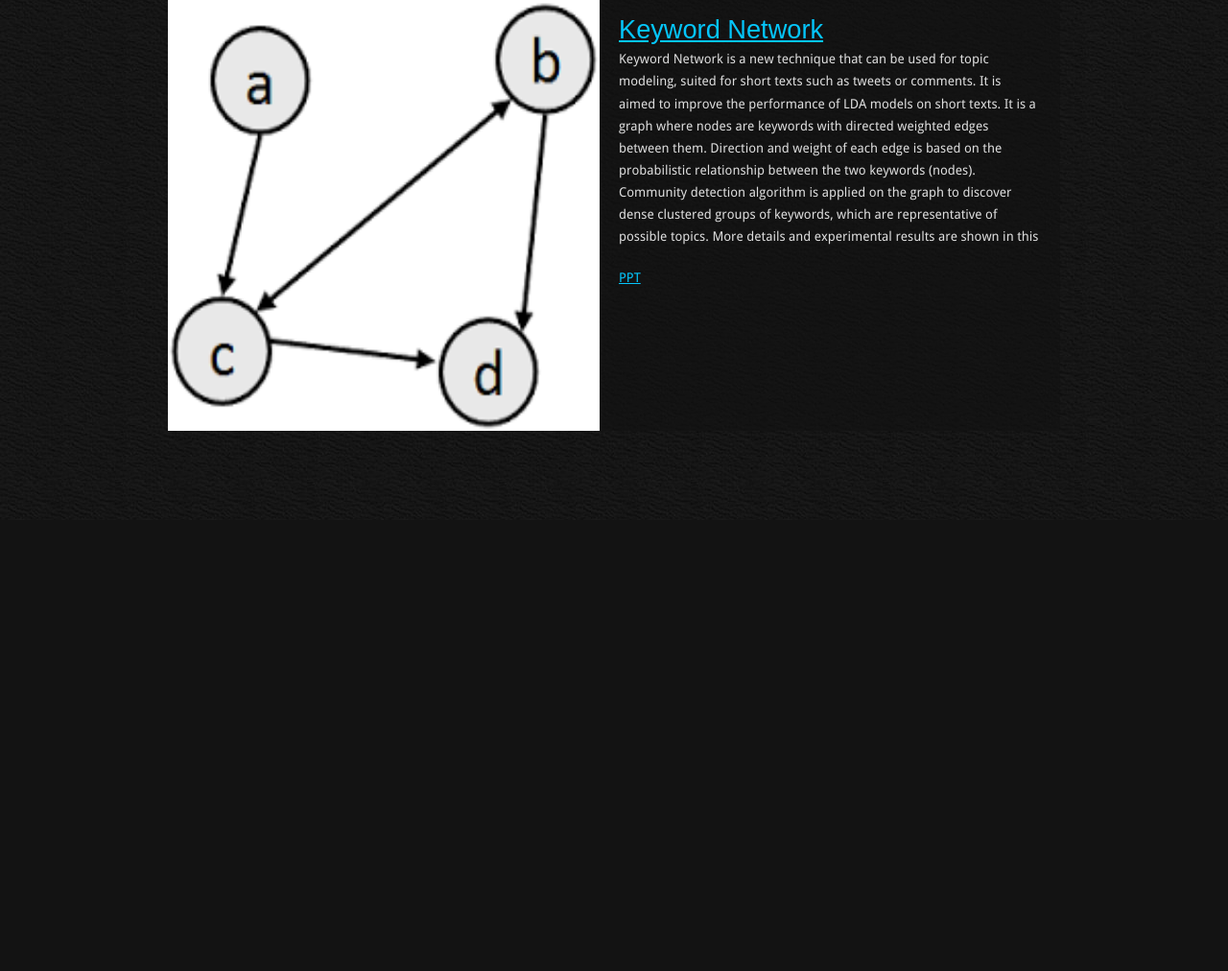
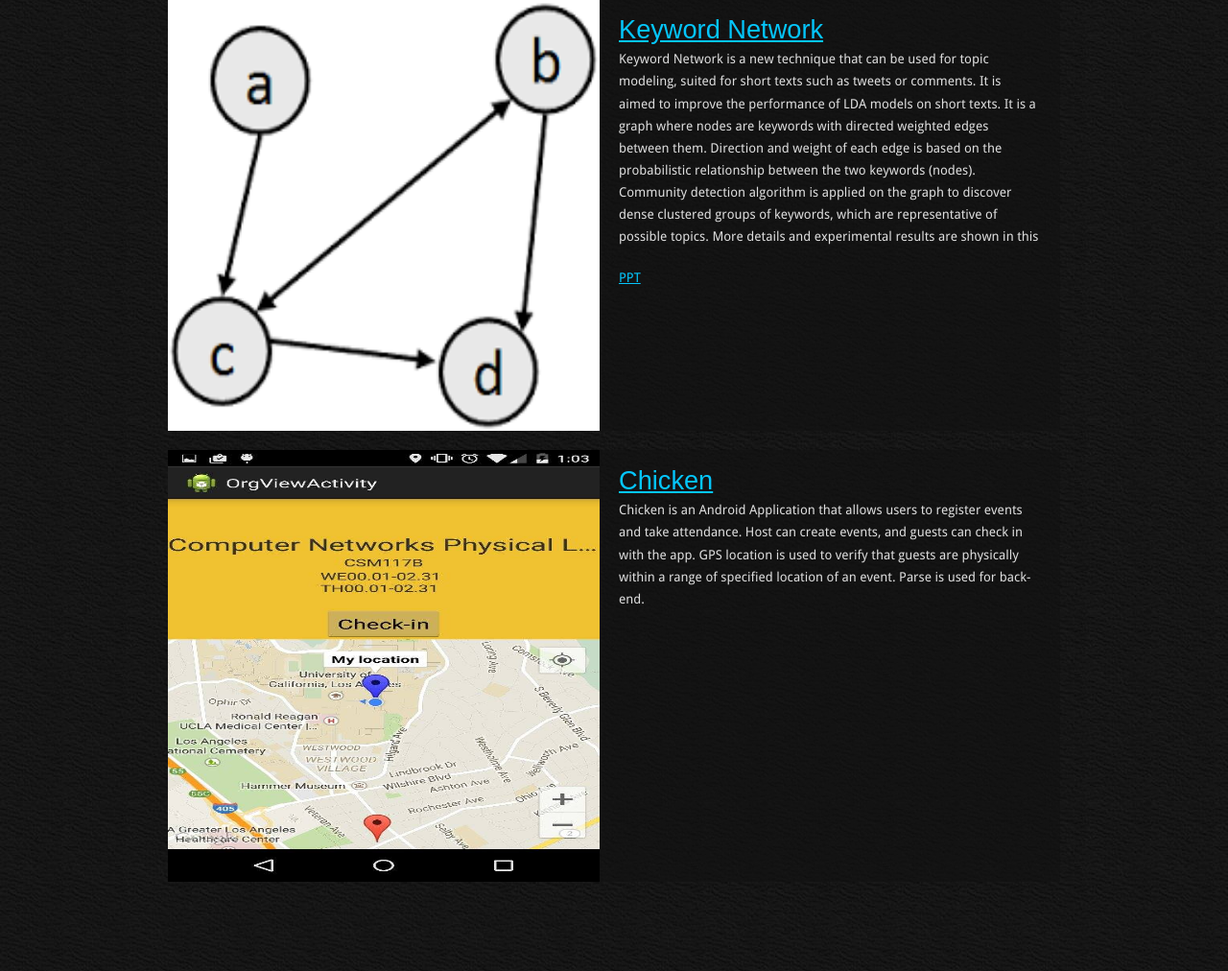
Before and after one commit to ydj0604/Jin-Web, a Flask app: page /portfolio in a window 1280 px wide. Shown: the part 2429-3441 px from the top of the page at 96% size. Before the commit the page ends 2878 px from the top, so only its background shows below. Run offline with Flask 2, Linux system fonts and the light colour scheme.

Commit message:
Add Chicken

```diff
--- a/static/styles/style.css
+++ b/static/styles/style.css
@@ -406,6 +406,10 @@
 Author: Jurriaan Roelofs
 **/
 
+.drop-down {
+  width: auto !important;
+}
+
 /* Configuration of menu width */
 html body ul.sf-menu ul,html body ul.sf-menu ul li {
   width: 220px;
--- a/templates/layout.html
+++ b/templates/layout.html
@@ -35,12 +35,13 @@
         <ul class="sf-menu" id="nav">
           <li class="selected"><a href="/">Home</a></li>
           <li><a href="portfolio">My Portfolio</a>
-            <ul>
-                <li><a href="portfolio#pineapple">Pineapple View-Counter</a></li>
+            <ul class="drop-down">
+              <li><a href="portfolio#pineapple">Pineapple View-Counter</a></li>
               <li><a href="portfolio#cdn">File-Sharing Application</a></li>
               <li><a href="portfolio#photohangout">PhotoHangout</a></li>
               <li><a href="portfolio#bidder-prediction">Bidder Prediction</a></li>
               <li><a href="portfolio#keyword-network">Keyword Network</a></li>
+              <li><a href="portfolio#chicken">Chicken</a></li>
             </ul>
           </li>
           <li><a href="resume">Resume</a></li>
--- a/templates/portfolio.html
+++ b/templates/portfolio.html
@@ -142,4 +142,24 @@
         </div>
       </div>
     </div>
+
+    <div id="site_content">
+      <div id="sidebar_container">
+        <div class="gallery">
+          <ul class="images">
+            <img width="450" height="450" src="{{ url_for('static', filename='images/chicken.jpg') }}"/>
+          </ul>
+        </div>
+      </div>
+      <div id="content">
+        <div id="chicken">
+            <h1><a href="https://github.com/ydj0604/Chicken">Chicken</a></h1>
+            <p>
+                Chicken is an Android Application that allows users to register events and take attendance.
+                Host can create events, and guests can check in with the app. GPS location is used to verify that
+                guests are physically within a range of specified location of an event. Parse is used for back-end.
+            </p>
+        </div>
+      </div>
+    </div>
 {% endblock %}
```
Also changed, not shown: static/images/chicken.jpg (added).
